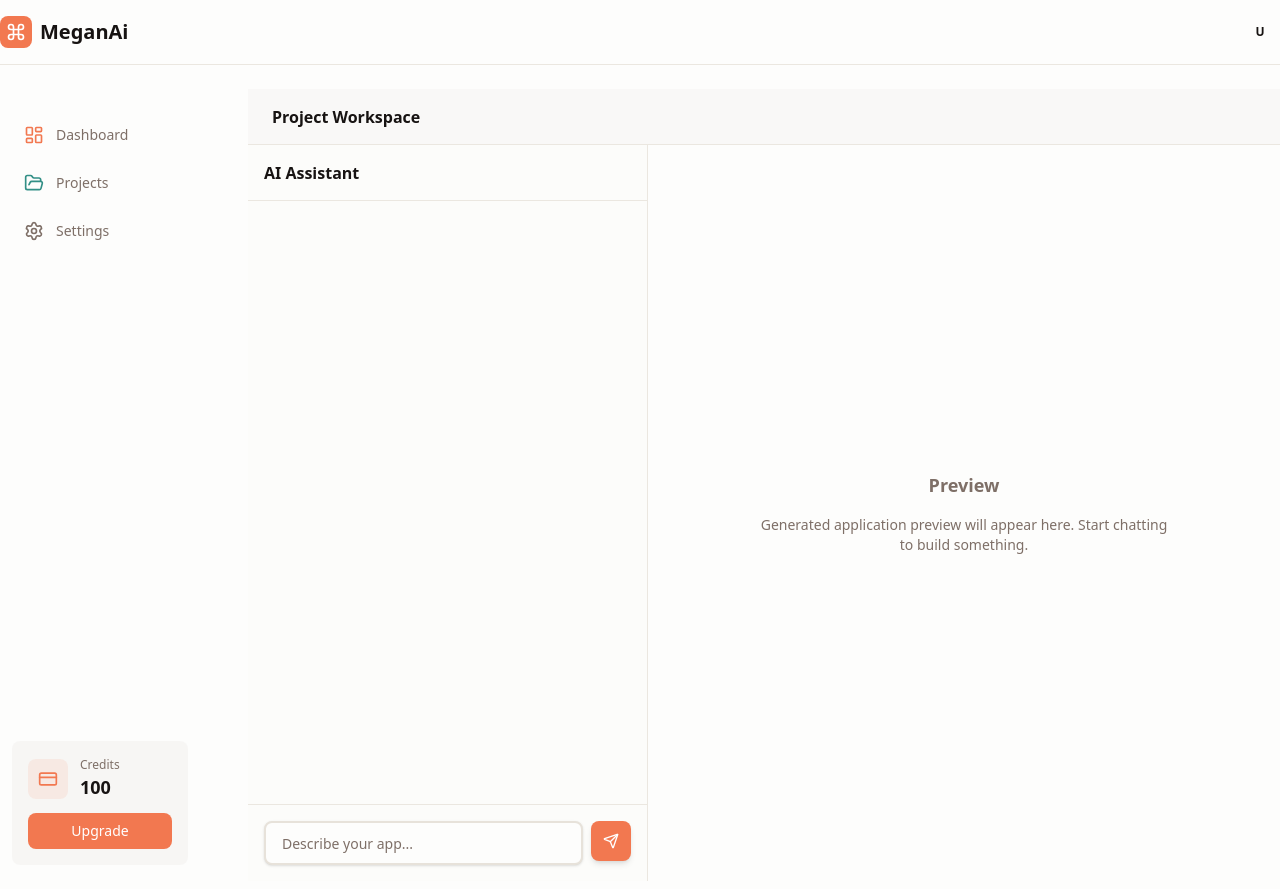
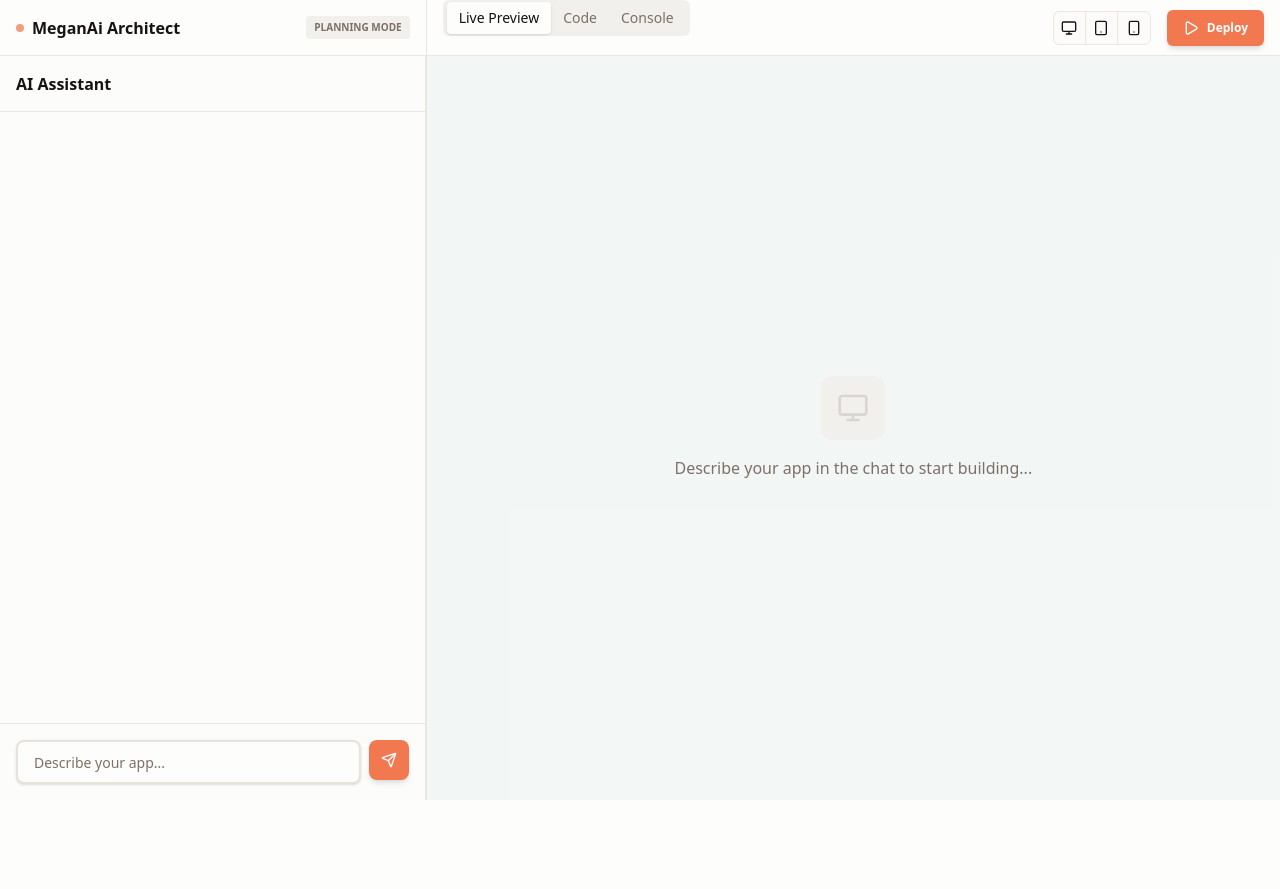
Before and after one commit to vikasvardhanv/MeganAI, a Next.js app: page /projects/new in a window 1280 px wide. After the commit the page ends 800 px from the top, so only its background shows below. Built offline with nearby package versions, Linux system fonts and the light colour scheme.

Commit message:
Implement full-screen split workspace and fix chat

```diff
--- a/app/(auth)/login/page.tsx
+++ b/app/(auth)/login/page.tsx
@@ -11,14 +11,20 @@ export const metadata: Metadata = {
 
 export default function LoginPage() {
     return (
-        <div className="grid lg:grid-cols-2 min-h-screen">
+        <div className="container relative flex-col items-center justify-center md:grid lg:max-w-none lg:grid-cols-2 lg:px-0 min-h-screen">
             {/* Left: Visual Side */}
-            <div className="relative hidden lg:flex flex-col justify-center p-12 bg-gradient-to-br from-primary/90 via-secondary/80 to-primary/90 text-primary-foreground">
-                {/* Background Pattern */}
+            <div className="relative hidden h-full flex-col bg-muted p-10 text-white lg:flex dark:border-r">
+                <div className="absolute inset-0 bg-gradient-to-br from-primary/90 via-secondary/80 to-primary/90" />
                 <div className="absolute inset-0 bg-grid-pattern opacity-10" />
 
                 {/* Content */}
-                <div className="relative z-10 space-y-8">
+                <div className="relative z-20 flex items-center text-lg font-medium">
+                    <Sparkles className="mr-2 h-6 w-6" />
+                    MeganAi
+                </div>
+
+                <div className="relative z-20 mt-auto">
+                    <div className="space-y-8">
                         <div>
                             <h2 className="text-4xl font-bold mb-4">
                                 Welcome Back to
@@ -71,30 +77,31 @@ export default function LoginPage() {
                         {/* Stats */}
                         <div className="grid grid-cols-3 gap-6 pt-8 border-t border-white/20">
                             <div>
-                            <div className="text-3xl font-bold">10k+</div>
-                            <div className="text-sm opacity-75">Apps Built</div>
+                                <div className="text-2xl font-bold">10k+</div>
+                                <div className="text-xs opacity-75">Apps Built</div>
                             </div>
                             <div>
-                            <div className="text-3xl font-bold">99%</div>
-                            <div className="text-sm opacity-75">Success</div>
+                                <div className="text-2xl font-bold">99%</div>
+                                <div className="text-xs opacity-75">Success</div>
                             </div>
                             <div>
-                            <div className="text-3xl font-bold">5min</div>
-                            <div className="text-sm opacity-75">Avg Time</div>
+                                <div className="text-2xl font-bold">5min</div>
+                                <div className="text-xs opacity-75">Avg Time</div>
+                            </div>
                         </div>
                     </div>
                 </div>
             </div>
 
             {/* Right: Form Side */}
-            <div className="flex items-center justify-center p-8">
-                <div className="w-full max-w-md space-y-8">
+            <div className="lg:p-8 relative h-full flex flex-col justify-center">
+                <div className="mx-auto flex w-full flex-col justify-center space-y-6 sm:w-[350px]">
                     <div className="flex flex-col space-y-2 text-center">
-                        <h1 className="text-3xl font-bold tracking-tight">
+                        <h1 className="text-2xl font-semibold tracking-tight">
                             Welcome Back
                         </h1>
-                        <p className="text-muted-foreground">
-                            Sign in to your account to continue
+                        <p className="text-sm text-muted-foreground">
+                            Enter your email to sign in to your account
                         </p>
                     </div>
 
@@ -102,13 +109,12 @@ export default function LoginPage() {
                         <LoginForm />
                     </Suspense>
 
-                    <p className="text-center text-sm text-muted-foreground">
-                        Don't have an account?{" "}
+                    <p className="px-8 text-center text-sm text-muted-foreground">
                         <Link
                             href="/register"
-                            className="text-primary hover:underline font-medium"
+                            className="hover:text-primary underline underline-offset-4"
                         >
-                            Sign up
+                            Don&apos;t have an account? Sign Up
                         </Link>
                     </p>
                 </div>
--- a/app/(auth)/register/page.tsx
+++ b/app/(auth)/register/page.tsx
@@ -10,14 +10,20 @@ export const metadata: Metadata = {
 
 export default function RegisterPage() {
     return (
-        <div className="grid lg:grid-cols-2 min-h-screen">
+        <div className="container relative flex-col items-center justify-center md:grid lg:max-w-none lg:grid-cols-2 lg:px-0 min-h-screen">
             {/* Left: Visual Side */}
-            <div className="relative hidden lg:flex flex-col justify-center p-12 bg-gradient-to-br from-secondary/90 via-accent/80 to-secondary/90 text-secondary-foreground">
-                {/* Background Pattern */}
+            <div className="relative hidden h-full flex-col bg-muted p-10 text-white lg:flex dark:border-r">
+                <div className="absolute inset-0 bg-gradient-to-br from-secondary/90 via-accent/80 to-secondary/90" />
                 <div className="absolute inset-0 bg-grid-pattern opacity-10" />
 
                 {/* Content */}
-                <div className="relative z-10 space-y-8">
+                <div className="relative z-20 flex items-center text-lg font-medium">
+                    <Rocket className="mr-2 h-6 w-6" />
+                    MeganAi Builder
+                </div>
+
+                <div className="relative z-20 mt-auto">
+                    <div className="space-y-8">
                         <div>
                             <h2 className="text-4xl font-bold mb-4">
                                 Start Building
@@ -84,45 +90,44 @@ export default function RegisterPage() {
                         </div>
                     </div>
                 </div>
+            </div>
 
             {/* Right: Form Side */}
-            <div className="flex items-center justify-center p-8">
-                <div className="w-full max-w-md space-y-8">
+            <div className="lg:p-8 relative h-full flex flex-col justify-center">
+                <div className="mx-auto flex w-full flex-col justify-center space-y-6 sm:w-[350px]">
                     <div className="flex flex-col space-y-2 text-center">
-                        <h1 className="text-3xl font-bold tracking-tight">
-                            Create Your Account
+                        <h1 className="text-2xl font-semibold tracking-tight">
+                            Create an account
                         </h1>
-                        <p className="text-muted-foreground">
-                            Start building amazing apps with AI
+                        <p className="text-sm text-muted-foreground">
+                            Enter your email below to create your account
                         </p>
                     </div>
 
                     <RegisterForm />
 
-                    <div className="space-y-4">
-                        <p className="text-center text-xs text-muted-foreground">
-                            By creating an account, you agree to our{" "}
-                            <Link href="/terms" className="text-primary hover:underline">
+                    <p className="px-8 text-center text-sm text-muted-foreground">
+                        By clicking continue, you agree to our{" "}
+                        <Link href="/terms" className="underline underline-offset-4 hover:text-primary">
                             Terms of Service
                         </Link>{" "}
                         and{" "}
-                            <Link href="/privacy" className="text-primary hover:underline">
+                        <Link href="/privacy" className="underline underline-offset-4 hover:text-primary">
                             Privacy Policy
                         </Link>
+                        .
                     </p>
 
-                        <p className="text-center text-sm text-muted-foreground">
-                            Already have an account?{" "}
+                    <p className="px-8 text-center text-sm text-muted-foreground">
                         <Link
                             href="/login"
-                                className="text-primary hover:underline font-medium"
+                            className="hover:text-primary underline underline-offset-4"
                         >
-                                Sign in
+                            Already have an account? Sign In
                         </Link>
                     </p>
                 </div>
             </div>
         </div>
-        </div>
     )
 }
--- /dev/null
+++ b/app/(workspace)/layout.tsx
@@ -0,0 +1,11 @@
+export default function WorkspaceLayout({
+    children,
+}: {
+    children: React.ReactNode
+}) {
+    return (
+        <div className="flex min-h-screen flex-col bg-background">
+            {children}
+        </div>
+    )
+}
--- /dev/null
+++ b/app/(workspace)/projects/new/page.tsx
@@ -0,0 +1,73 @@
+"use client"
+
+import { useState } from "react"
+import { ChatPanel } from "@/components/workspace/chat-panel"
+import { Button } from "@/components/ui/button"
+import { Tabs, TabsContent, TabsList, TabsTrigger } from "@/components/ui/tabs"
+import { Loader2, Play, Moon, Sun, Monitor, Smartphone, Tablet } from "lucide-react"
+
+export default function NewProjectPage() {
+    return (
+        <div className="flex h-screen overflow-hidden bg-background">
+            {/* Left Panel: Chat & Orchestrator */}
+            <div className="w-1/3 min-w-[350px] border-r flex flex-col bg-muted/5">
+                <div className="h-14 border-b flex items-center px-4 justify-between bg-background">
+                    <span className="font-semibold flex items-center gap-2">
+                        <span className="w-2 h-2 rounded-full bg-primary animate-pulse" />
+                        MeganAi Architect
+                    </span>
+                    <div className="flex gap-1">
+                        <div className="text-[10px] uppercase font-bold text-muted-foreground bg-muted px-2 py-1 rounded">
+                            Planning Mode
+                        </div>
+                    </div>
+                </div>
+                <div className="flex-1 overflow-hidden">
+                    <ChatPanel />
+                </div>
+            </div>
+
+            {/* Right Panel: Preview & Code */}
+            <div className="flex-1 flex flex-col min-w-0 bg-secondary/5">
+                <div className="h-14 border-b flex items-center px-4 justify-between bg-background">
+                    <Tabs defaultValue="preview" className="h-full">
+                        <TabsList className="h-9">
+                            <TabsTrigger value="preview">Live Preview</TabsTrigger>
+                            <TabsTrigger value="code">Code</TabsTrigger>
+                            <TabsTrigger value="console">Console</TabsTrigger>
+                        </TabsList>
+                    </Tabs>
+
+                    <div className="flex items-center gap-2">
+                        <div className="flex items-center border rounded-md bg-muted/20 mr-2">
+                            <Button variant="ghost" size="icon" className="h-8 w-8 rounded-none border-r">
+                                <Monitor className="h-4 w-4" />
+                            </Button>
+                            <Button variant="ghost" size="icon" className="h-8 w-8 rounded-none border-r">
+                                <Tablet className="h-4 w-4" />
+                            </Button>
+                            <Button variant="ghost" size="icon" className="h-8 w-8 rounded-none">
+                                <Smartphone className="h-4 w-4" />
+                            </Button>
+                        </div>
+
+                        <Button size="sm" className="gap-2">
+                            <Play className="h-3 w-3" />
+                            Deploy
+                        </Button>
+                    </div>
+                </div>
+
+                <div className="flex-1 overflow-hidden relative">
+                    {/* Placeholder for Preview */}
+                    <div className="absolute inset-0 flex items-center justify-center text-muted-foreground flex-col gap-4">
+                        <div className="w-16 h-16 rounded-xl bg-muted flex items-center justify-center">
+                            <Monitor className="w-8 h-8 opacity-20" />
+                        </div>
+                        <p>Describe your app in the chat to start building...</p>
+                    </div>
+                </div>
+            </div>
+        </div>
+    )
+}
--- a/components/landing/pricing-cards.tsx
+++ b/components/landing/pricing-cards.tsx
@@ -143,7 +143,7 @@ export function PricingCards() {
                 <div className="mt-12 text-center">
                     <p className="text-sm text-muted-foreground">
                         All plans include SSL, 99.9% uptime, and daily backups.{" "}
-                        <Link href="/pricing" className="text-primary hover:underline">
+                        <Link href="/#pricing" className="text-primary hover:underline">
                             Compare plans →
                         </Link>
                     </p>
--- /dev/null
+++ b/components/ui/tabs.tsx
@@ -0,0 +1,55 @@
+"use client"
+
+import * as React from "react"
+import * as TabsPrimitive from "@radix-ui/react-tabs"
+
+import { cn } from "@/lib/utils"
+
+const Tabs = TabsPrimitive.Root
+
+const TabsList = React.forwardRef<
+    React.ElementRef<typeof TabsPrimitive.List>,
+    React.ComponentPropsWithoutRef<typeof TabsPrimitive.List>
+>(({ className, ...props }, ref) => (
+    <TabsPrimitive.List
+        ref={ref}
+        className={cn(
+            "inline-flex h-10 items-center justify-center rounded-md bg-muted p-1 text-muted-foreground",
+            className
+        )}
+        {...props}
+    />
+))
+TabsList.displayName = TabsPrimitive.List.displayName
+
+const TabsTrigger = React.forwardRef<
+    React.ElementRef<typeof TabsPrimitive.Trigger>,
+    React.ComponentPropsWithoutRef<typeof TabsPrimitive.Trigger>
+>(({ className, ...props }, ref) => (
+    <TabsPrimitive.Trigger
+        ref={ref}
+        className={cn(
+            "inline-flex items-center justify-center whitespace-nowrap rounded-sm px-3 py-1.5 text-sm font-medium ring-offset-background transition-all focus-visible:outline-none focus-visible:ring-2 focus-visible:ring-ring focus-visible:ring-offset-2 disabled:pointer-events-none disabled:opacity-50 data-[state=active]:bg-background data-[state=active]:text-foreground data-[state=active]:shadow-sm",
+            className
+        )}
+        {...props}
+    />
+))
+TabsTrigger.displayName = TabsPrimitive.Trigger.displayName
+
+const TabsContent = React.forwardRef<
+    React.ElementRef<typeof TabsPrimitive.Content>,
+    React.ComponentPropsWithoutRef<typeof TabsPrimitive.Content>
+>(({ className, ...props }, ref) => (
+    <TabsPrimitive.Content
+        ref={ref}
+        className={cn(
+            "mt-2 ring-offset-background focus-visible:outline-none focus-visible:ring-2 focus-visible:ring-ring focus-visible:ring-offset-2",
+            className
+        )}
+        {...props}
+    />
+))
+TabsContent.displayName = TabsPrimitive.Content.displayName
+
+export { Tabs, TabsList, TabsTrigger, TabsContent }
--- a/components/workspace/chat-panel.tsx
+++ b/components/workspace/chat-panel.tsx
@@ -20,10 +20,18 @@ export function ChatPanel() {
 
     const handleSubmit = async (e: React.FormEvent) => {
         e.preventDefault()
-        if (!input.trim()) return
-        const value = input
-        setInput("")
-        await append({ role: "user", content: value })
+        if (!input.trim() || isLoading) return
+
+        const userMessage = { role: "user", content: input }
+        setInput("") // Optimistic clear
+
+        try {
+            await append(userMessage as any)
+        } catch (error) {
+            console.error("Chat error:", error)
+            // Restore input if failed (optional, but good UX)
+            // setInput(userMessage.content)
+        }
     }
 
     return (
--- a/package.json
+++ b/package.json
@@ -21,6 +21,7 @@
     "@radix-ui/react-label": "^2.1.8",
     "@radix-ui/react-scroll-area": "^1.2.10",
     "@radix-ui/react-slot": "^1.2.4",
+    "@radix-ui/react-tabs": "^1.1.13",
     "ai": "^5.0.114",
     "bcryptjs": "^3.0.3",
     "class-variance-authority": "^0.7.1",
```
Also changed, not shown: 1 other file (tests, documents, lock files or other folders). Lines whose indentation alone changed are shown as unchanged.
